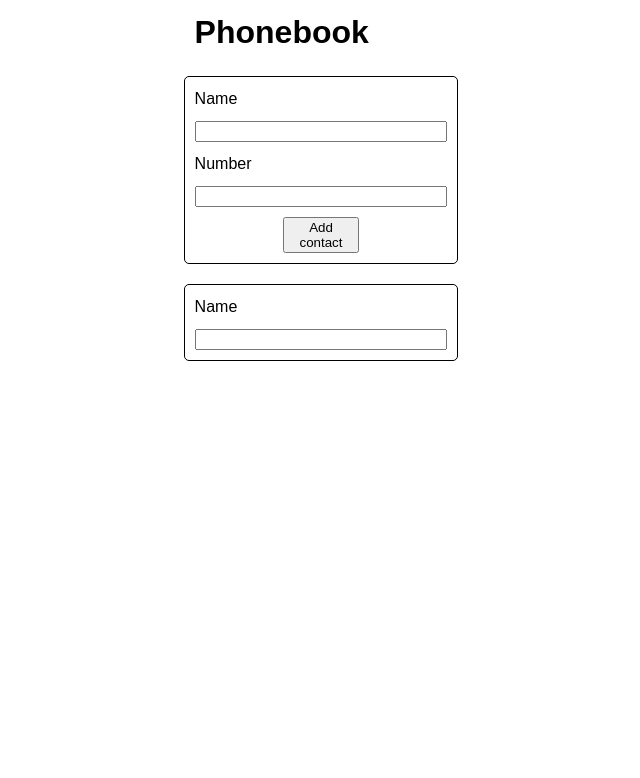
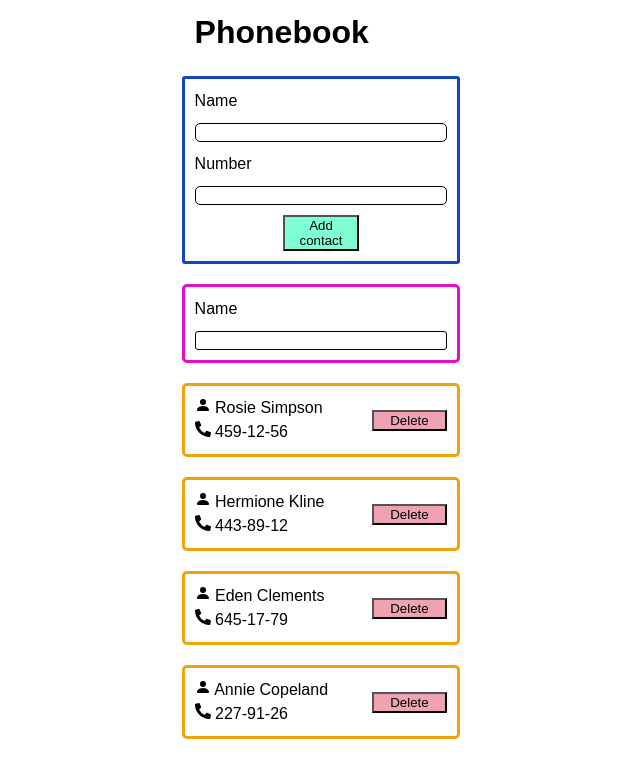
Before and after one commit to imyroslav/goat-react-hw-03, a React (Vite) app: page / in a window 1280 px wide. Shown: the top 778 px of the page, without its empty margins (319-959 px from the left). Built offline with nearby package versions, Linux system fonts and the light colour scheme.

Commit message:
correction

```diff
--- a/package.json
+++ b/package.json
@@ -14,6 +14,7 @@
     "modern-normalize": "^2.0.0",
     "react": "^18.2.0",
     "react-dom": "^18.2.0",
+    "react-icons": "^5.2.1",
     "yup": "^1.4.0"
   },
   "devDependencies": {
--- a/src/components/Contact/Contact.module.css
+++ b/src/components/Contact/Contact.module.css
@@ -6,7 +6,7 @@
     margin-top: 20px;
     margin-bottom: 20px;
     gap: 10px;
-    border: 1px solid black;
+    border: 3px solid #efa30a;
     border-radius: 5px;
     padding: 10px;
 }
@@ -17,6 +17,7 @@
     margin-left: auto;
     margin-top: auto;
     margin-bottom: auto;
+    background-color: rgb(239, 163, 178);
 }
 
 .info {
--- a/src/components/ContactForm/ContactForm.jsx
+++ b/src/components/ContactForm/ContactForm.jsx
@@ -1,8 +1,8 @@
+import css from './ContactForm.module.css';
 import { useId } from 'react';
 import { Formik, Form, Field } from 'formik';
 import { nanoid } from 'nanoid';
 import { useState } from 'react';
-import css from "./ContactForm.module.css";
 
 export default function ContactForm({ addContact, validationSchema }) {
   const initialValues = {
@@ -21,8 +21,8 @@ export default function ContactForm({ addContact, validationSchema }) {
     actions.resetForm();
   };
 
-
   return (
+    <div>
       <Formik
         initialValues={initialValues}
         onSubmit={handleSubmit}
@@ -58,5 +58,6 @@ export default function ContactForm({ addContact, validationSchema }) {
           </Form>
         )}
       </Formik>
-    )
+    </div>
+  );
 }
--- a/src/components/ContactForm/ContactForm.module.css
+++ b/src/components/ContactForm/ContactForm.module.css
@@ -6,12 +6,19 @@
     margin-top: 20px;
     margin-bottom: 20px;
     gap: 10px;
+    border: 3px solid #1245c4;
+    border-radius: 3px;
+    padding: 10px;
+}
+
+.field {
     border: 1px solid black;
     border-radius: 5px;
-    padding: 10px;
+
 }
 
 .btn {
     width: 30%;
     margin: 0 auto;
+    background-color: aquamarine;
 }
--- a/src/components/ContactList/ContactList.jsx
+++ b/src/components/ContactList/ContactList.jsx
@@ -1,6 +1,10 @@
-// import css from "./ContactList.module.css";
-
-export default function ContactList() {
-
-    return
+import Contact from '../Contact/Contact.jsx'
+export default function ContactList({ contacts, deleteContact }) {
+  return (
+    <div>
+      {contacts.map(contact => (
+        <Contact key={contact.id} contact={contact} deleteContact={deleteContact} />
+      ))}
+    </div>
+  );
 }
--- a/src/components/SearchBox/SearchBox.module.css
+++ b/src/components/SearchBox/SearchBox.module.css
@@ -6,7 +6,12 @@
     margin-top: 20px;
     margin-bottom: 20px;
     gap: 10px;
-    border: 1px solid black;
+    border: 3px solid #e70dc6;
     border-radius: 5px;
     padding: 10px;
 }
+
+.field {
+    border: 1px solid black;
+    border-radius: 3px;
+}
```
Also changed, not shown: src/components/App/App.jsx (+15 -15 lines), 1 other file (tests, documents, lock files or other folders). Lines whose indentation alone changed are shown as unchanged.
